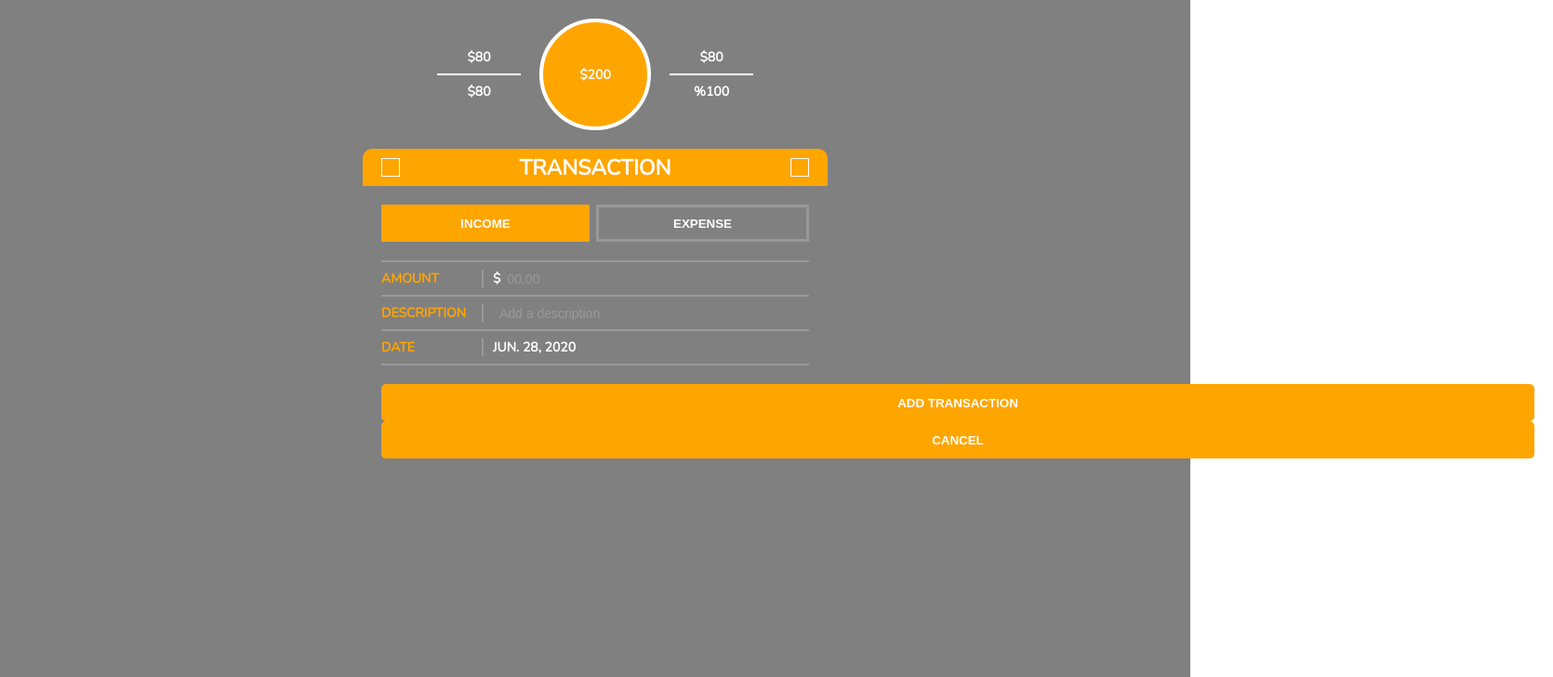
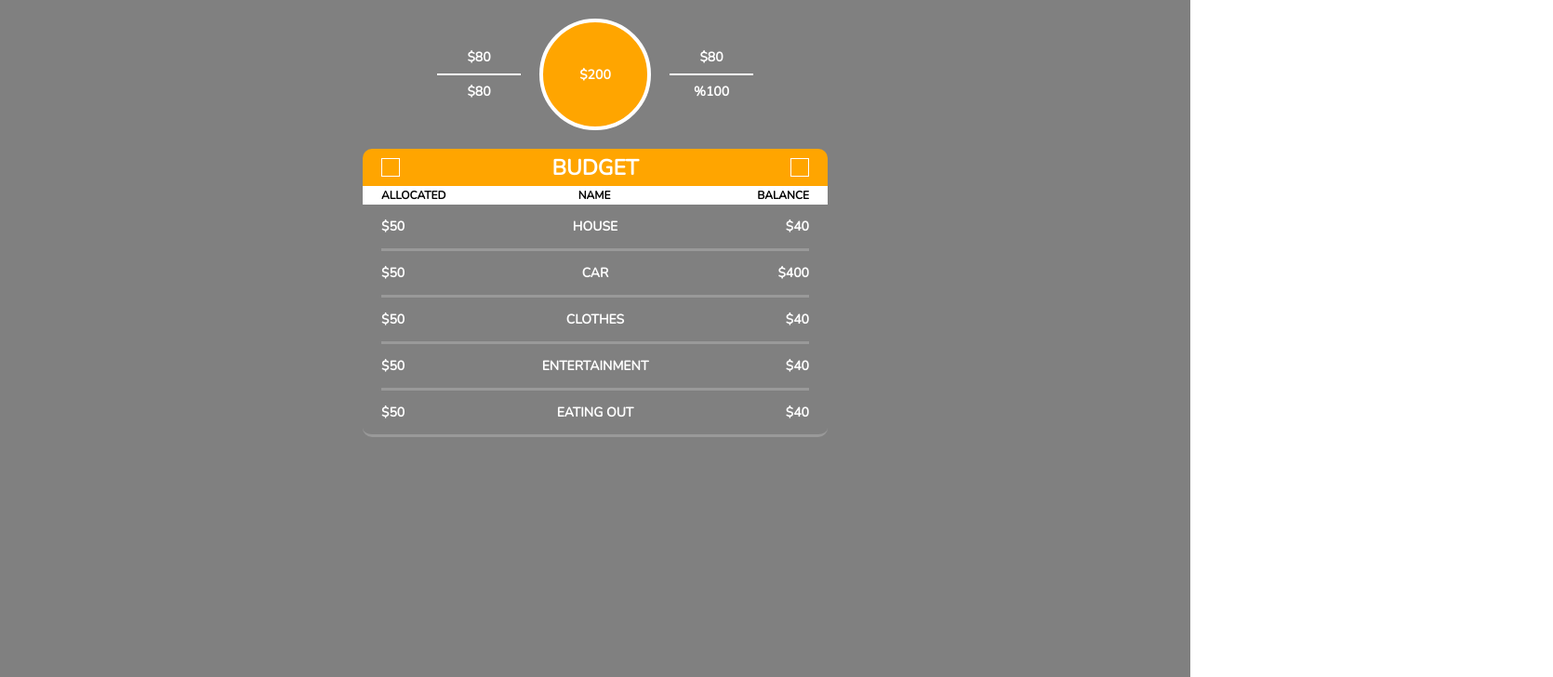
Before and after one commit to jacob-w-moreno/budget, a React (Create React App) app: page / in a window 1280 px wide. Shown: the top 728 px of the page at 93% size, 1670 px wide, since content can reach past the window. Built offline with nearby package versions, Linux system fonts and the light colour scheme.

Commit message:
Updated, fixed, and optimized styling.

```diff
--- a/src/App.js
+++ b/src/App.js
@@ -9,8 +9,8 @@ function App() {
   return (
     <div className="App">
       <Dashboard/>
-      {/* <Budget/> */}
-      <Transaction/>
+      <Budget/>
+      {/* <Transaction/> */}
     </div>
   );
 }
--- a/src/Components/Budget/Budget.js
+++ b/src/Components/Budget/Budget.js
@@ -7,22 +7,22 @@ const Budget = (props) => {
   const [showPennies, togglePennies] = useState(false);
 
   return(
-    <div id='budget'>
+    <div id='obligatory-div'>
 
       <Header
         title="BUDGET"
       />
 
+      <div id='everything-but-the-header'>
+
+        <div id='top-stuff'>
+
           <div id='budget-white-bar'>
-
             <span>ALLOCATED</span>
-
             <span>NAME
               <span className='white'>---</span>
             </span>
-
             <span>BALANCE</span>
-
           </div>
 
           <div id='list'>
@@ -33,28 +33,24 @@ const Budget = (props) => {
               allocated={50}
               name={'HOUSE'}
               balance={40}/>
-
             <ListItem
               pennies={showPennies}
               penniesFN={togglePennies}
               allocated={50}
               name={'CAR'}
               balance={400}/>
-
             <ListItem
               pennies={showPennies}
               penniesFN={togglePennies}
               allocated={50}
               name={'CLOTHES'}
               balance={40}/>
-
             <ListItem
               pennies={showPennies}
               penniesFN={togglePennies}
               allocated={50}
               name={'ENTERTAINMENT'}
               balance={40}/>
-
             <ListItem
               pennies={showPennies}
               penniesFN={togglePennies}
@@ -65,7 +61,13 @@ const Budget = (props) => {
 
           </div>
 
-      <button id='edit-budget'>EDIT</button>
+        </div>
+
+        <div className='button-container'>
+          <button>EDIT</button>
+        </div>
+
+      </div>
 
     </div>
   )
--- a/src/Components/Budget/_budget.scss
+++ b/src/Components/Budget/_budget.scss
@@ -1,8 +1,3 @@
-#budget{
-  width: 100%;
-  max-width: 500px;
-}
-
 #budget-white-bar{
   padding: 2px 20px;
 
@@ -11,15 +6,6 @@
   @include row(space-between);
   font-size: 12px;
 }
-
-.white{
-  color: white;
-}
-
-#edit-budget{
-  position: fixed;
-  transform: translate-x(-50%);
-// This needs to be fixed.
-  width: 90%;
-  bottom: 20px;
-}
+  .white{
+    color: white;
+  }
--- a/src/Components/Transaction/Transaction.js
+++ b/src/Components/Transaction/Transaction.js
@@ -7,9 +7,9 @@ const Transaction = (props) => {
 
   let category = null;
   if (!income) {
-    category = (<div className='transaction-info'>
+    category = (<div className='trans-info'>
     <span>CATEGORY</span>
-    <div id='transaction-category'>
+    <div id='trans-category'>
       CHEESE
       <div>$89.74</div>
       </div>
@@ -17,34 +17,30 @@ const Transaction = (props) => {
   }
 
   return (
-    <div id='transaction'>
-
+    <div id='obligatory-div'>
       <Header
         title='TRANSACTION'/>
 
+      <div id='everything-but-the-header'>
+        <div id='top-stuff'>
           <div id='trans-buttons-container'>
-
-        <button className='trans-buttons' id={income ? null : 'trans-button-not'} onClick={()=>setIncome(true)}>INCOME</button>
-
+            <button id={income ? null : 'trans-button-not'} onClick={()=>setIncome(true)}>INCOME</button>
             <div id='button-spacer'/>
-
-        <button className='trans-buttons' id={income ? 'trans-button-not' : null} onClick={()=>setIncome(false)}>EXPENSE</button>
-
+            <button id={income ? 'trans-button-not' : null} onClick={()=>setIncome(false)}>EXPENSE</button>
           </div>
 
-      <div id='transaction-info-container'>
-
-        <div className='transaction-info'>
+          <div id='trans-info-container'>
+            <div className='trans-info'>
               <span>AMOUNT</span>
               $<input className='transaction-input' placeholder='00.00' type='number'/>
             </div>
 
-        <div className='transaction-info'>
+            <div className='trans-info'>
               <span>DESCRIPTION</span>
-          <input className='transaction-input' placeholder='Add a description' type='text'/>
+              <input className='trans-input' placeholder='Add a description' type='text'/>
             </div>
 
-        <div className='transaction-info'>
+            <div className='trans-info'>
               <span>DATE</span>
               <div>JUN. 28, 2020</div>
             </div>
@@ -52,10 +48,14 @@ const Transaction = (props) => {
             {category}
 
           </div>
-
+          <div className='button-container'>
             <button>ADD TRANSACTION</button>
-
+          </div>
+        </div>
+        <div className='button-container'>
           <button>CANCEL</button>
+        </div>
+      </div>
 
     </div>
   )
--- a/src/Components/Transaction/_transaction.scss
+++ b/src/Components/Transaction/_transaction.scss
@@ -1,14 +1,6 @@
-#transaction{
-  width: 100%;
-  max-width: 500px;
-}
 #trans-buttons-container{
   margin: 20px;
   @include row(space-between);
-}
-.trans-buttons{
-  margin: 0px;
-  border-radius: 0px;
 }
   #trans-button-not{
     background: none;
@@ -17,12 +9,12 @@
   #button-spacer{
     width: 40px;
   }
-#transaction-info-container{
-  margin: 0px 20px;
-  margin-bottom: 20px;
+
+#trans-info-container{
+  margin: 0px 20px 20px 20px;
   border-bottom: 2px solid #999;
 }
-.transaction-info{
+  .trans-info{
     @include row(flex-start);
     padding: 8px 0px;
     border-top: 2px solid #999;
@@ -46,7 +38,7 @@
       font-size: 14px;
     }
   }
-#transaction-category{
+#trans-category{
   width: 68%;
   @include row(space-between);
 }
--- a/src/Styles/style.scss
+++ b/src/Styles/style.scss
@@ -17,6 +17,10 @@
   width: $width;
 }
 
+@mixin border($color){
+  border: 2px solid $color;
+}
+
 .App{
   background: gray;
   min-height: 100vh;
@@ -32,29 +36,72 @@
 }
 
 #list{
-  max-height: calc(100vh - 300px);
+  max-height: calc(100vh - 350px);
   overflow: scroll;
-  border-bottom: 3px solid #999;
-  border-bottom-left-radius: 10px;
-  border-bottom-right-radius: 10px;
   padding: 0px 20px;
 }
 
 button{
-  margin: 0px 20px;
   border: none;
   border-radius: 5px;
   outline: none;
 
-  @include dim(40px, calc(100vw - 40px));
+  @include dim(40px, 100%);
   background: orange;
   color: white;
   font-weight: bold;
-
   &:hover {
     cursor: pointer;
   }
 }
+
+
+
+
+
+
+
+
+
+
+
+
+#obligatory-div{
+  @include dim(calc(100vh - 200px), 100%);
+  max-width: 500px;
+  // @include border(red);
+}
+  #everything-but-the-header{
+    @include dim(100%, 100%);
+    @include column;
+    justify-content: space-between;
+  }
+    #top-stuff{
+      // @include border(green);
+      width: 100%;
+      border-bottom: 3px solid #999;
+      border-bottom-left-radius: 10px;
+      border-bottom-right-radius: 10px;
+    }
+    .button-container{
+      // @include border(green);
+      margin-bottom: 20px;
+      width: 100%;
+      padding: 0px 20px;
+    }
+
+
+
+
+
+
+
+
+
+
+
+
+
 
 @import '../Components/Dashboard/dashboard.scss';
 @import '../Components/Budget/budget.scss';
```
Lines whose indentation alone changed are shown as unchanged.
